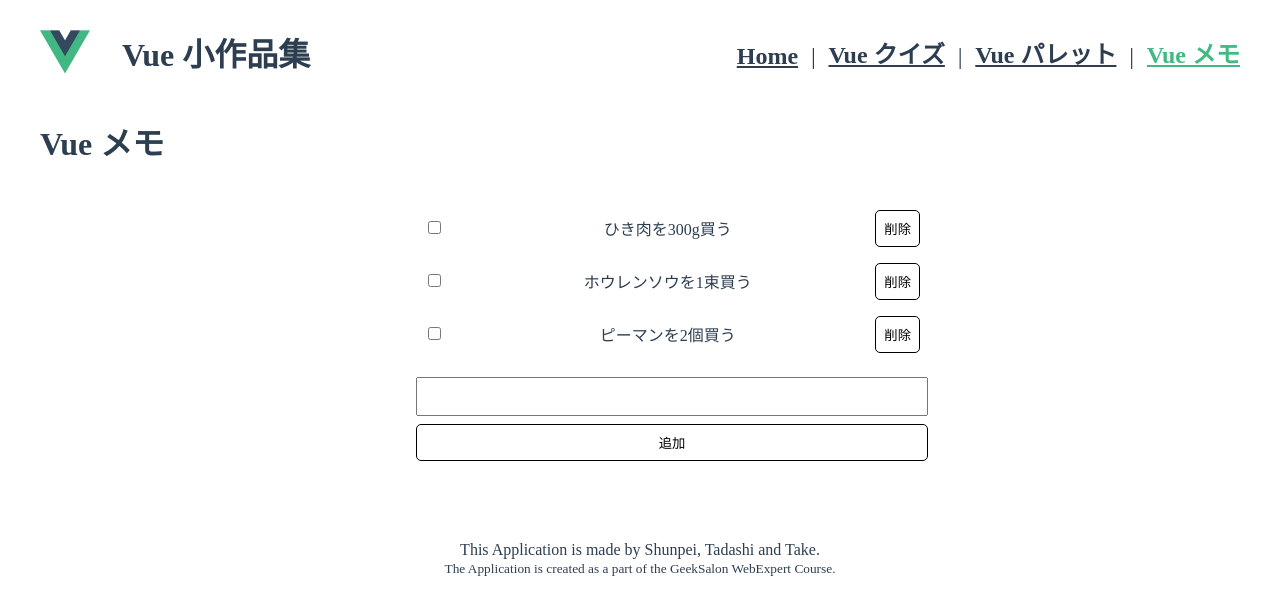
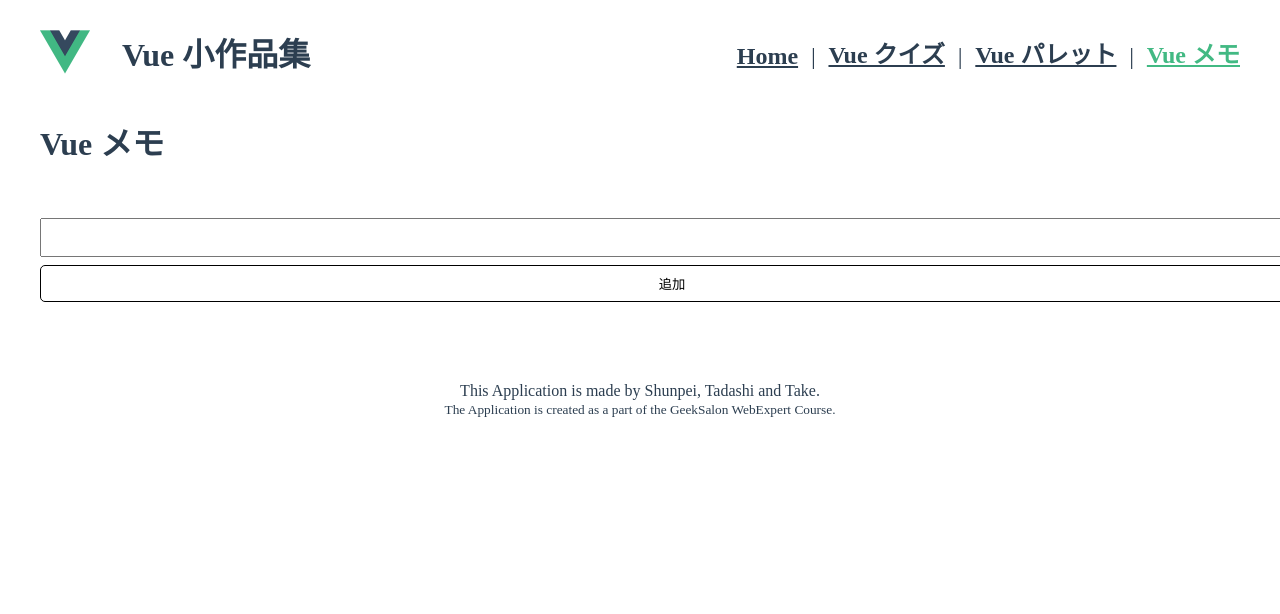
Before and after one commit to webexsixtyteamten/demo-team-app, a Vue app: page /memo in a window 1280 px wide. Shown: the top 614 px of the page. Built offline with nearby package versions, Linux system fonts and the light colour scheme.

Commit message:
メモつくった

```diff
--- a/src/views/HomeView.vue
+++ b/src/views/HomeView.vue
@@ -1,4 +1,22 @@
 <template>
   <h1>Home</h1>
-  <div>ここにそれぞれのアプリに行けるリンクを設置する</div>
+  <div class="app-content">
+    <div class="app-url"><a href="http://localhost:8080/quiz">クイズ</a></div>
+    <div class="app-url">
+      <a href="http://localhost:8080/palette">パレット</a>
+    </div>
+    <div class="app-url"><a href="http://localhost:8080/memo">メモ</a></div>
+  </div>
 </template>
+<style scoped>
+.app-content {
+  display: flex;
+  text-align: center;
+}
+.app-url {
+  min-width: 100px;
+  font-size: large;
+  font-family: "Franklin Gothic Medium", "Arial Narrow", Arial, sans-serif;
+  font-weight: bold;
+}
+</style>
--- a/src/views/MemoApp.vue
+++ b/src/views/MemoApp.vue
@@ -2,37 +2,55 @@
   <h1>Vue メモ</h1>
   <div class="memo-list">
     <ul class="memo-list__container">
-      <li class="memo">
+      <li class="memo" v-for="(memo, index) in memos" :key="index">
         <div class="memo__checkbox">
           <input type="checkbox" />
         </div>
-        <div class="memo__text">ひき肉を300g買う</div>
-        <button class="memo__delete">削除</button>
-      </li>
-      <li class="memo">
-        <div class="memo__checkbox">
-          <input type="checkbox" />
-        </div>
-        <div class="memo__text">ホウレンソウを1束買う</div>
-        <button class="memo__delete">削除</button>
-      </li>
-      <li class="memo">
-        <div class="memo__checkbox">
-          <input type="checkbox" />
-        </div>
-        <div class="memo__text">ピーマンを2個買う</div>
-        <button class="memo__delete">削除</button>
+        <div class="memo__text">{{ memo.memo }}</div>
+        <button class="memo__delete" v-on:click="deleteButton(index)">
+          削除
+        </button>
       </li>
     </ul>
-    <div class="add-memo-field">
-      <input class="add-memo-field__input" type="text" />
-      <button class="add-memo-field__button">追加</button>
-    </div>
+  </div>
+  <div class="add-memo-field">
+    <input class="add-memo-field__input" type="text" v-model="content" />
+    <button class="add-memo-field__button" v-on:click="addButton">追加</button>
   </div>
 </template>
 
 <script>
-export default {}
+// import { functionExpression } from "@babel/types"
+
+export default {
+  data() {
+    return {
+      memos: [],
+    }
+  },
+  mounted() {
+    if (localStorage.memos) {
+      this.memos = JSON.parse(localStorage.memos)
+    }
+  },
+  methods: {
+    addButton: function () {
+      if (this.content !== "") {
+        const newMemo = {
+          memo: this.content,
+        }
+        this.memos.push(newMemo)
+        localStorage.memos = JSON.stringify(this.memos)
+        this.content = ""
+        console.log(localStorage.memos)
+      }
+    },
+    deleteButton: function (index) {
+      this.memos.splice(index, 1)
+      localStorage.memos = JSON.stringify(this.memos)
+    },
+  },
+}
 </script>
 
 <style scoped>
```
